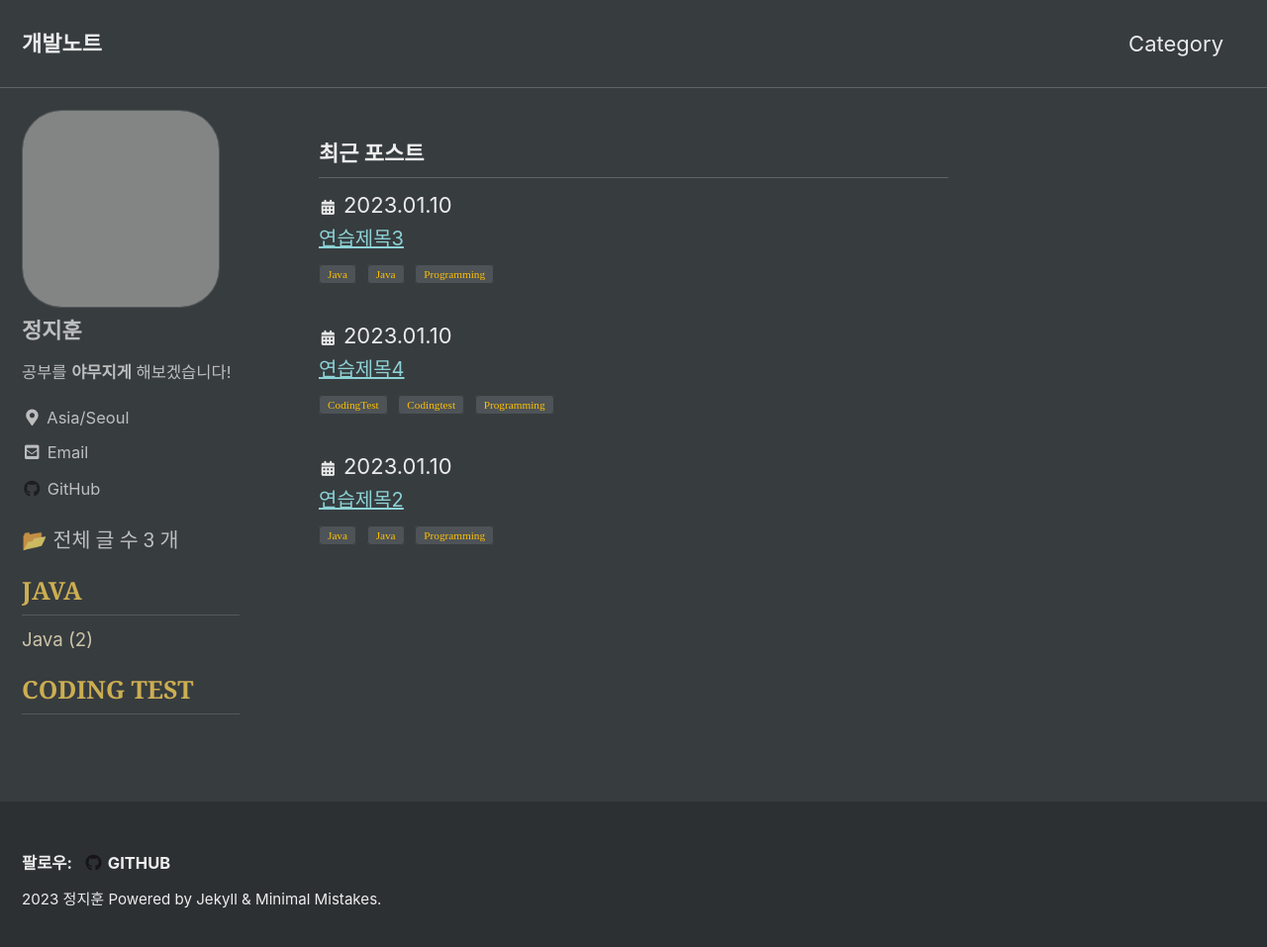
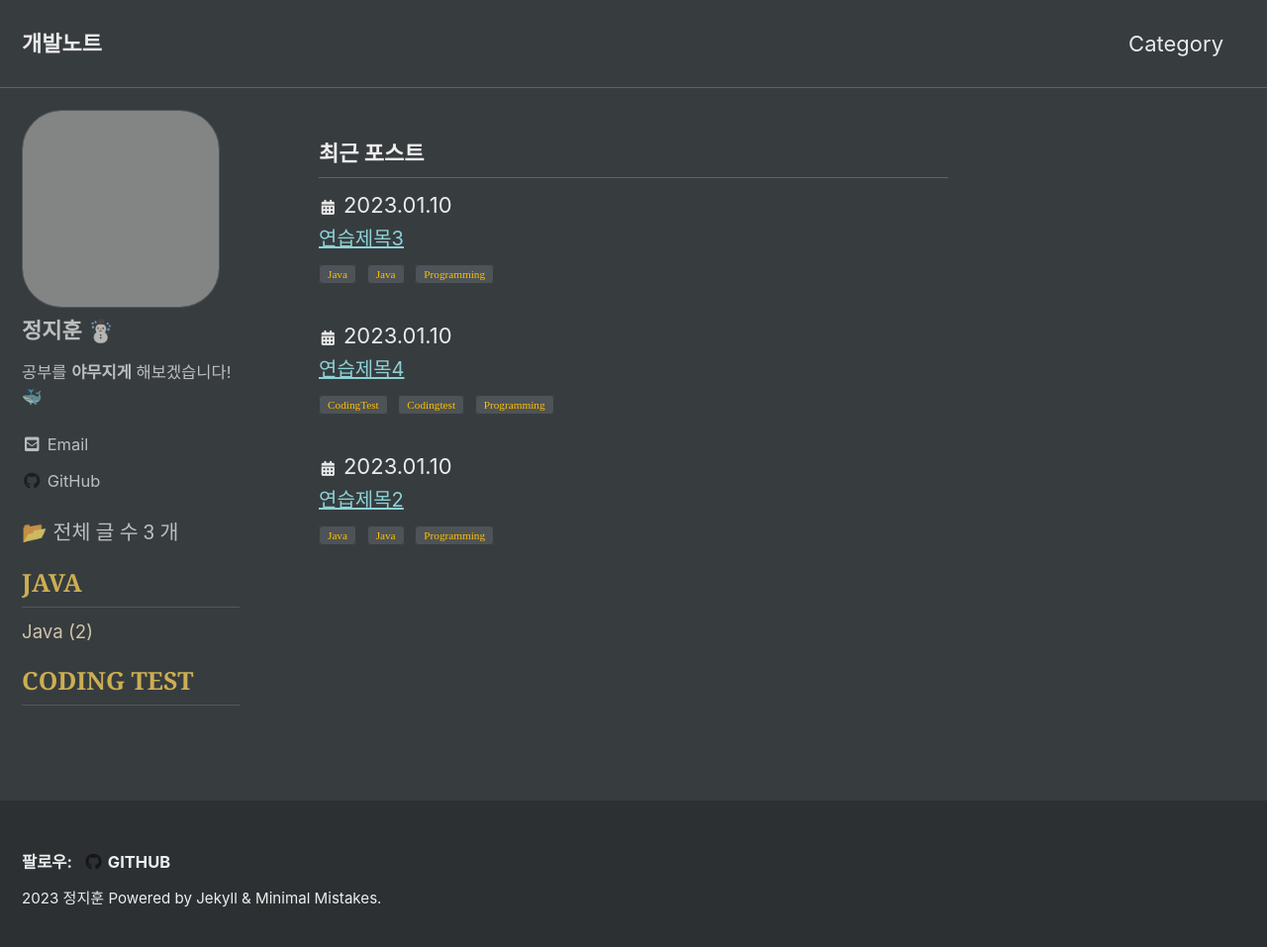
Before and after one commit to Jeongjjuna/jeongjjuna.github.io, a Jekyll site: the page built from index.html, in a window 1280 px wide and 964 px high. Shown: the top 957 px of the window at 99% size. Built offline with Jekyll 4.4.1, drawn with Linux system fonts in a browser that asks for light colours; cached includes are drawn as plain includes; some web fonts are replaced; the list of posts is cut into pages by our own code; grey boxes are pictures that could not be loaded.

Commit message:
Update: config

```diff
--- a/_config.yml
+++ b/_config.yml
@@ -104,10 +104,10 @@ analytics:
 
 # Site Author
 author:
-  name             : "정지훈"
+  name             : "정지훈 ☃️"
   avatar           : "/assets/images/image.jpeg" # path of avatar image, e.g. "/assets/images/bio-photo.jpg"
-  bio              : "공부를 **야무지게** 해보겠습니다!"
-  location         : "Asia/Seoul"
+  bio              : "공부를 **야무지게** 해보겠습니다!🐳"
+  #location         : "Asia/Gwangju"
   email            :
   links:
     - label: "Email"
```
